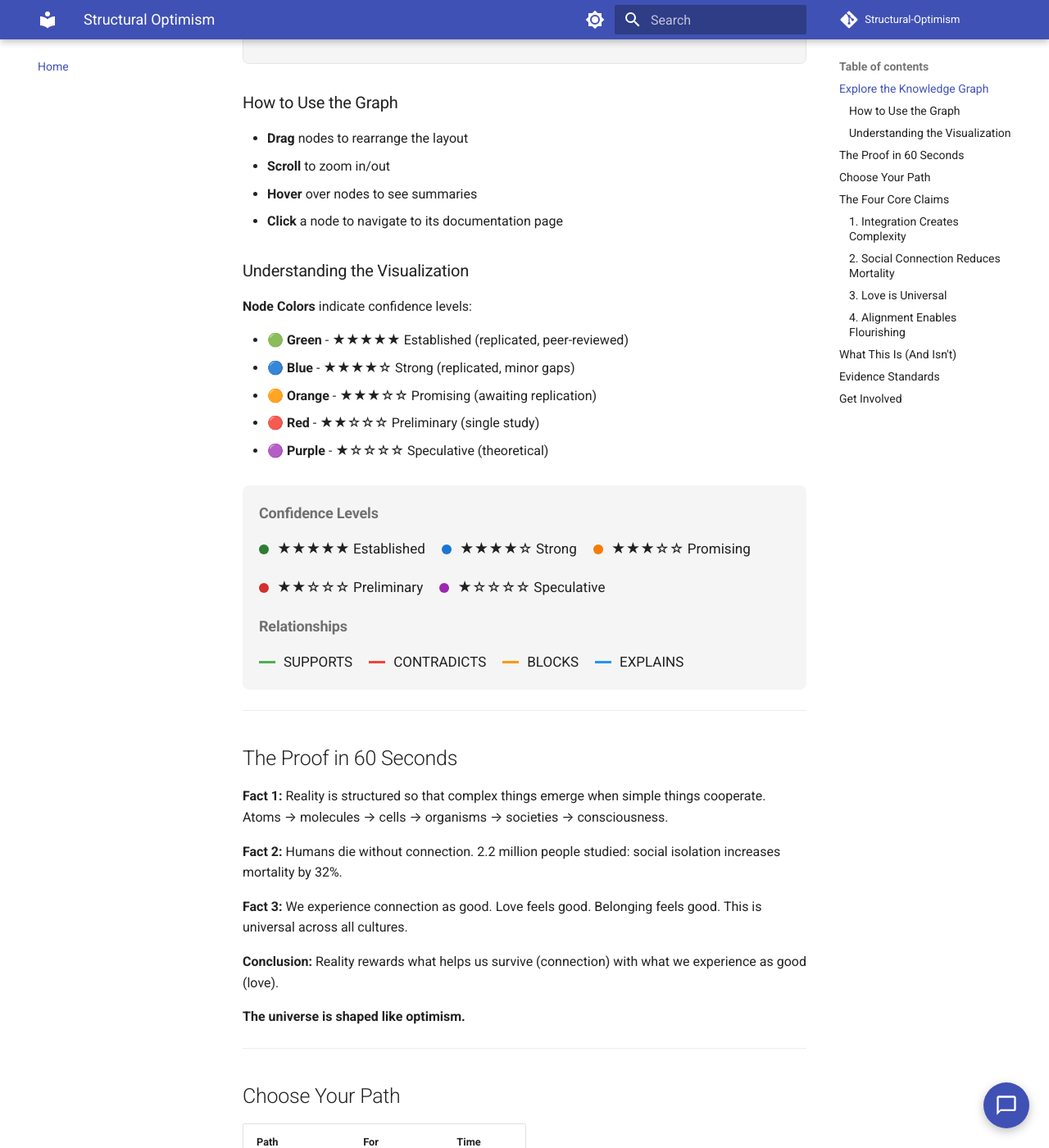
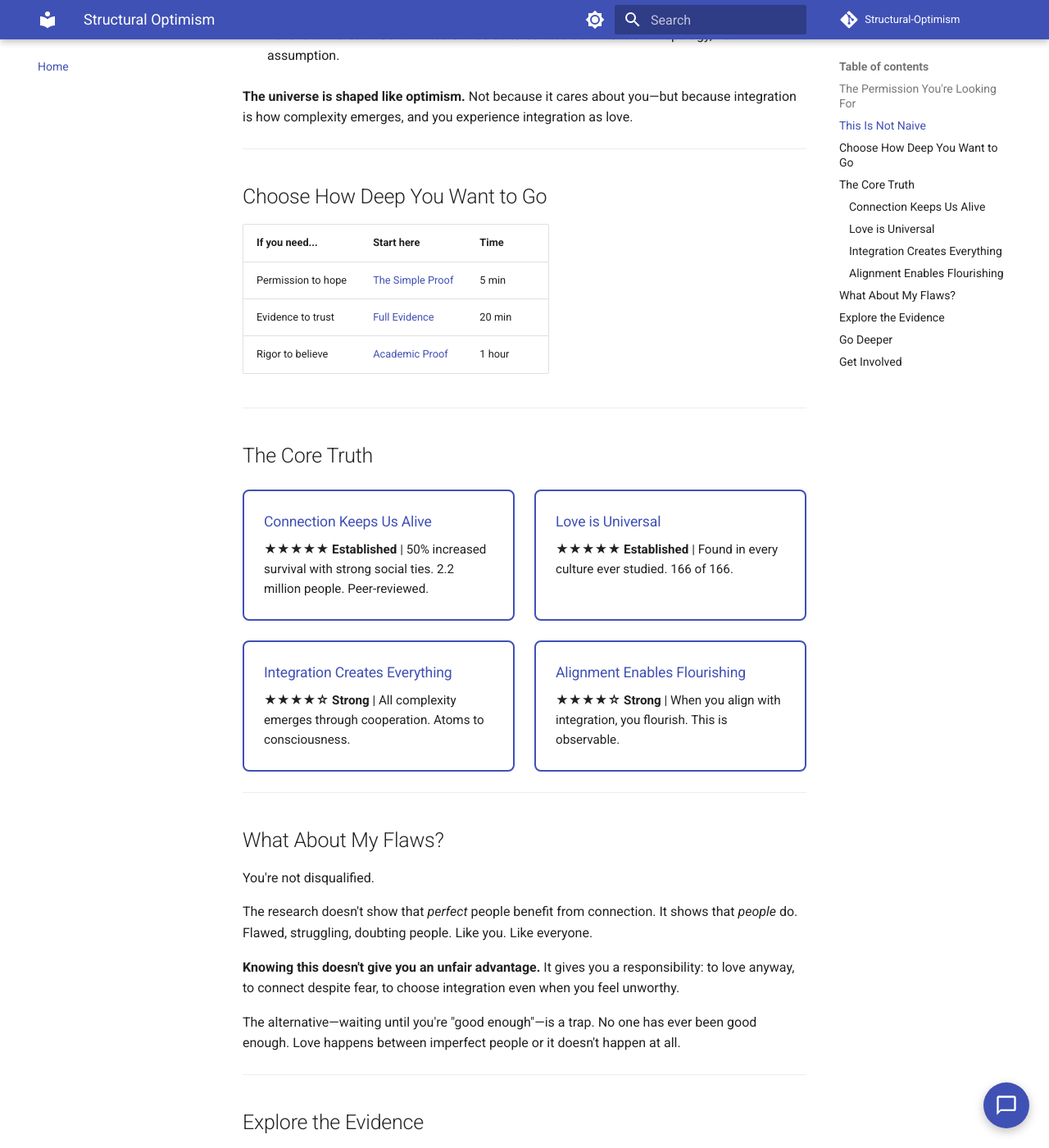
Before and after one commit to Aphantasic-Optimist/Structural-Optimism, an MkDocs documentation site: the page built from docs/index.md, in a window 1280 px wide and 1400 px high, scrolled down 1019 px. Shown: the whole window at 82% size. Built offline with MkDocs 1.6.1 and Material for MkDocs 9.7.7, drawn with Linux system fonts in a browser that asks for light colours; comment, search, counter and statistics services are not loaded; some of the changed text lies outside the part shown.

Commit message:
Homepage rewrite: Permission first, evidence second
Top-down approach: Start with 'You are allowed to love' - the permission people need.
Then show why it's grounded, not naive.

'Flawed people loving flawed people is the only kind of love that exists.'

```diff
--- a/docs/index.md
+++ b/docs/index.md
@@ -1,17 +1,105 @@
 ---
 title: Structural Optimism
-description: An evidence-based philosophical proof that reality is structured toward integration
+description: You are allowed to love. Here's why that's not naive.
 ---
 
-# Structural Optimism
+# You Are Allowed to Love
 
-**Reality is shaped toward integration. We experience integration as love. This is not faith—this is fact.**
+**Flawed people loving flawed people is the only kind of love that exists.**
+
+**Understanding why love works doesn't make it less real.**
+
+**Refusing love until you're "good enough" helps no one.**
 
 ---
 
-## Explore the Knowledge Graph
+## The Permission You're Looking For
 
-Explore the relationships between claims, evidence, and mechanisms visually.
+You came here with a question, even if you didn't know it:
+
+*"Am I allowed to be happy? To love? To hope? Despite everything I know about myself, about the world, about how things fall apart?"*
+
+**Yes.**
+
+Not because ignorance is bliss. Not because you've earned it. Not because you've found a loophole.
+
+**Because love is how reality works.**
+
+---
+
+## This Is Not Naive
+
+We're not asking you to ignore suffering, pretend evil doesn't exist, or believe everything happens for a reason.
+
+We're showing you something simpler:
+
+- **Reality is structured toward integration.** Atoms form molecules. Molecules form cells. Cells form you. You form relationships. This is physics, not faith.
+
+- **Connection keeps us alive.** 2.2 million people studied: social connection reduces mortality by 50%. This is medicine, not metaphor.
+
+- **Love is universal.** Found in 166 of 166 cultures studied. This is anthropology, not assumption.
+
+**The universe is shaped like optimism.** Not because it cares about you—but because integration is how complexity emerges, and you experience integration as love.
+
+---
+
+## Choose How Deep You Want to Go
+
+| If you need... | Start here | Time |
+|----------------|------------|------|
+| Permission to hope | [The Simple Proof](proof/simple.md) | 5 min |
+| Evidence to trust | [Full Evidence](proof/evidence.md) | 20 min |
+| Rigor to believe | [Academic Proof](proof/academic.md) | 1 hour |
+
+---
+
+## The Core Truth
+
+<div class="claims-grid" markdown>
+
+<div class="claim-card" markdown>
+### [Connection Keeps Us Alive](claims/02-social-connection-reduces-mortality.md)
+
+**★★★★★ Established** | 50% increased survival with strong social ties. 2.2 million people. Peer-reviewed.
+</div>
+
+<div class="claim-card" markdown>
+### [Love is Universal](claims/03-love-is-universal.md)
+
+**★★★★★ Established** | Found in every culture ever studied. 166 of 166.
+</div>
+
+<div class="claim-card" markdown>
+### [Integration Creates Everything](claims/01-integration-creates-complexity.md)
+
+**★★★★☆ Strong** | All complexity emerges through cooperation. Atoms to consciousness.
+</div>
+
+<div class="claim-card" markdown>
+### [Alignment Enables Flourishing](claims/04-alignment-enables-flourishing.md)
+
+**★★★★☆ Strong** | When you align with integration, you flourish. This is observable.
+</div>
+
+</div>
+
+---
+
+## What About My Flaws?
+
+You're not disqualified.
+
+The research doesn't show that *perfect* people benefit from connection. It shows that *people* do. Flawed, struggling, doubting people. Like you. Like everyone.
+
+**Knowing this doesn't give you an unfair advantage.** It gives you a responsibility: to love anyway, to connect despite fear, to choose integration even when you feel unworthy.
+
+The alternative—waiting until you're "good enough"—is a trap. No one has ever been good enough. Love happens between imperfect people or it doesn't happen at all.
+
+---
+
+## Explore the Evidence
+
+The knowledge graph below shows how our claims connect to evidence. Every node is clickable. Every claim is falsifiable. We show our work.
 
 <div class="graph-controls">
   <button onclick="location.reload()">Reset View</button>
@@ -19,145 +107,59 @@
 
 <div id="graphiti-container"></div>
 
-### How to Use the Graph
+<details>
+<summary>How to read the graph</summary>
 
-- **Drag** nodes to rearrange the layout
-- **Scroll** to zoom in/out
-- **Hover** over nodes to see summaries
-- **Click** a node to navigate to its documentation page
+- **Drag** nodes to rearrange
+- **Scroll** to zoom
+- **Hover** for summaries
+- **Click** to explore
 
-### Understanding the Visualization
+**Colors = Confidence:**
+- 🟢 Green: ★★★★★ Established
+- 🔵 Blue: ★★★★☆ Strong
+- 🟠 Orange: ★★★☆☆ Promising
+- 🔴 Red: ★★☆☆☆ Preliminary
+- 🟣 Purple: ★☆☆☆☆ Speculative
 
-**Node Colors** indicate confidence levels:
-
-- 🟢 **Green** - ★★★★★ Established (replicated, peer-reviewed)
-- 🔵 **Blue** - ★★★★☆ Strong (replicated, minor gaps)
-- 🟠 **Orange** - ★★★☆☆ Promising (awaiting replication)
-- 🔴 **Red** - ★★☆☆☆ Preliminary (single study)
-- 🟣 **Purple** - ★☆☆☆☆ Speculative (theoretical)
-
-<div class="graph-legend">
-  <div class="graph-legend-section">
-    <h4>Confidence Levels</h4>
-    <div class="graph-legend-items">
-      <span class="legend-item"><span class="legend-dot" style="background: #2e7d32;"></span> ★★★★★ Established</span>
-      <span class="legend-item"><span class="legend-dot" style="background: #1976d2;"></span> ★★★★☆ Strong</span>
-      <span class="legend-item"><span class="legend-dot" style="background: #f57c00;"></span> ★★★☆☆ Promising</span>
-      <span class="legend-item"><span class="legend-dot" style="background: #d32f2f;"></span> ★★☆☆☆ Preliminary</span>
-      <span class="legend-item"><span class="legend-dot" style="background: #9c27b0;"></span> ★☆☆☆☆ Speculative</span>
-    </div>
-  </div>
-
-  <div class="graph-legend-section">
-    <h4>Relationships</h4>
-    <div class="graph-legend-items">
-      <span class="legend-item"><span class="legend-line" style="background: #4caf50;"></span> SUPPORTS</span>
-      <span class="legend-item"><span class="legend-line" style="background: #f44336;"></span> CONTRADICTS</span>
-      <span class="legend-item"><span class="legend-line" style="background: #ff9800;"></span> BLOCKS</span>
-      <span class="legend-item"><span class="legend-line" style="background: #2196f3;"></span> EXPLAINS</span>
-    </div>
-  </div>
-</div>
+</details>
 
 ---
 
-## The Proof in 60 Seconds
+## Go Deeper
 
-**Fact 1:** Reality is structured so that complex things emerge when simple things cooperate.
-Atoms → molecules → cells → organisms → societies → consciousness.
+**Philosophy:** Why this isn't naive
+- [Cynical Optimism](philosophy/cynical-optimism.md) — Eyes wide open, heart still full
+- [Absurdist Optimism](philosophy/absurdist-optimism.md) — Camus was right, and so is hope
+- [The Universe is Shaped Like Optimism](philosophy/universe-shaped-like-optimism.md) — The full synthesis
 
-**Fact 2:** Humans die without connection.
-2.2 million people studied: social isolation increases mortality by 32%.
+**Practical:** How to live this
+- [Integration Without Dissolution](practical/integration-without-dissolution.md) — Join WE without losing ME
+- [Give Humanity Its "We" Back](practical/give-humanity-we-back.md) — What we can do together
 
-**Fact 3:** We experience connection as good.
-Love feels good. Belonging feels good. This is universal across all cultures.
-
-**Conclusion:** Reality rewards what helps us survive (connection) with what we experience as good (love).
-
-**The universe is shaped like optimism.**
-
----
-
-## Choose Your Path
-
-| Path | For | Time |
-|------|-----|------|
-| [The Simple Proof](proof/simple.md) | Everyone | 5 min |
-| [Full Evidence](proof/evidence.md) | Curious minds | 20 min |
-| [Academic Proof](proof/academic.md) | Researchers | 1 hour |
-
----
-
-## The Four Core Claims
-
-Each claim is backed by peer-reviewed evidence. Click to explore:
-
-<div class="claims-grid" markdown>
-
-<div class="claim-card" markdown>
-### [1. Integration Creates Complexity](claims/01-integration-creates-complexity.md)
-
-**★★★★☆ Strong** | All higher complexity emerges through cooperative integration.
-</div>
-
-<div class="claim-card" markdown>
-### [2. Social Connection Reduces Mortality](claims/02-social-connection-reduces-mortality.md)
-
-**★★★★★ Established** | 50% increased survival with strong social ties (2.2M people).
-</div>
-
-<div class="claim-card" markdown>
-### [3. Love is Universal](claims/03-love-is-universal.md)
-
-**★★★★★ Established** | Found in 166 of 166 cultures studied.
-</div>
-
-<div class="claim-card" markdown>
-### [4. Alignment Enables Flourishing](claims/04-alignment-enables-flourishing.md)
-
-**★★★★☆ Strong** | Aligning with integration enables human flourishing.
-</div>
-
-</div>
-
----
-
-## What This Is (And Isn't)
-
-**Not naive optimism.** We don't claim the universe has a plan for you.
-
-**Not nihilism.** We don't despair at meaninglessness.
-
-**Structural optimism.** We observe that reality has a structure—and that structure favors integration over fragmentation, connection over isolation.
-
-This is optimism grounded in the architecture of existence, not faith.
-
----
-
-## Evidence Standards
-
-Every claim on this site is:
-
-- ✅ Grounded in peer-reviewed research
-- ✅ Rated for confidence (★ to ★★★★★)
-- ✅ Includes falsification criteria
-- ✅ Links to primary sources
-
-We correct errors immediately. We show our work.
-
-[See our methodology →](academic/methodology.md)
+**Evidence:** The research
+- [Methodology](academic/methodology.md) — How we verify claims
+- [All Claims](claims/index.md) — The full evidence base
 
 ---
 
 ## Get Involved
 
-- [Submit evidence](contribute/evidence.md) - Found research that supports or contradicts our claims?
-- [Propose corrections](contribute/corrections.md) - Spotted an error?
-- [Request research](contribute/research-requests.md) - Identify gaps that need investigation?
+Found evidence? Spotted an error? Have questions?
+
+- [Submit evidence](contribute/evidence.md)
+- [Propose corrections](contribute/corrections.md)
+- [Request research](contribute/research-requests.md)
+
+We correct errors immediately. Truth matters more than being right.
 
 ---
 
-*"Don't worry, be happy" is not naive. It's recognition that reality is structured toward integration.*
+*You don't have to be perfect to love.*
+
+*You don't have to understand everything to hope.*
+
+*You just have to choose.*
 
 ✨
 
```
